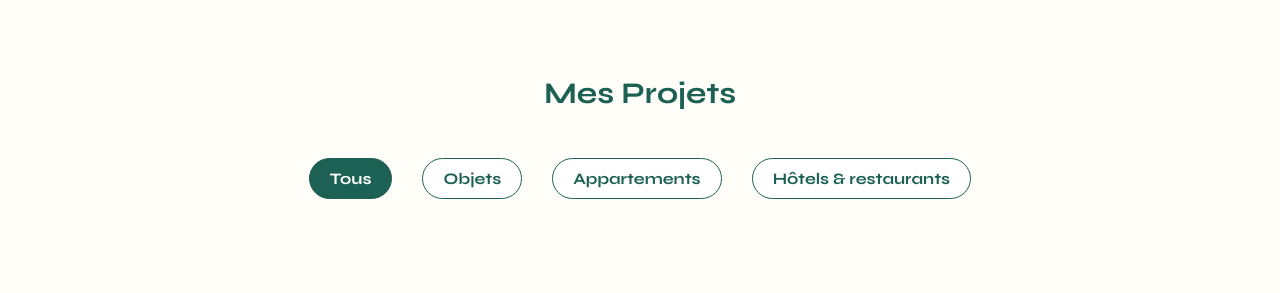
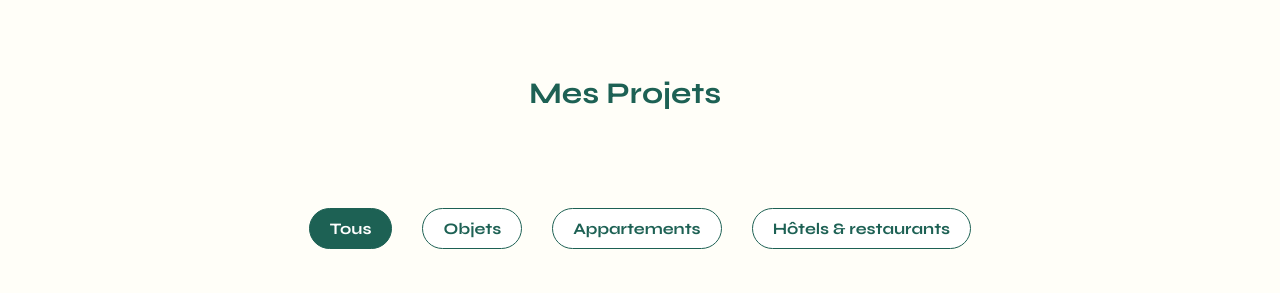
Before and after one commit to MathiasMouillard/Sophie-Bluel, a plain HTML site: page FrontEnd/index.html in a window 1280 px wide. Shown: the part 507-800 px from the top of the page. Drawn offline with nearby package versions, Linux system fonts and the light colour scheme; no server answers.

Commit message:
Style btn Mes projets

```diff
--- a/FrontEnd/Js/main.js
+++ b/FrontEnd/Js/main.js
@@ -116,10 +116,10 @@ const btnEditMod = document.createElement("button");
 btnEditMod.className = "btnEditMod";
 btnEditMod.innerHTML = '<i class="fa-regular fa-pen-to-square"></i>modifier';
 
-const jetest = document.querySelector("#portfolio h2");
+const h2Element = document.querySelector("#portfolio h2");
 
 if (bearerAuth) {
-  jetest.insertAdjacentElement("afterend", btnEditMod);
+  h2Element.insertAdjacentElement("afterend", btnEditMod);
 }
 
 
--- a/FrontEnd/assets/style.css
+++ b/FrontEnd/assets/style.css
@@ -135,7 +135,26 @@ li:hover {
 #portfolio h2 {
 	text-align: center;
 	margin-bottom: 1em;
+	margin-right: 30px;
 }
+/* admin mode  */
+#portfolio {
+  display: flex;
+  flex-direction: column;
+  align-items: center;
+  text-align: center;
+}
+.projetsTitle {
+  margin-bottom: 50px;
+}
+.projetsTitle h2 {
+  display: inline-block;
+}
+.btnEditMod i {
+  margin-right: 10px;
+}
+
+
 .gallery {
 	width: 100%;
 	display: grid;
```
